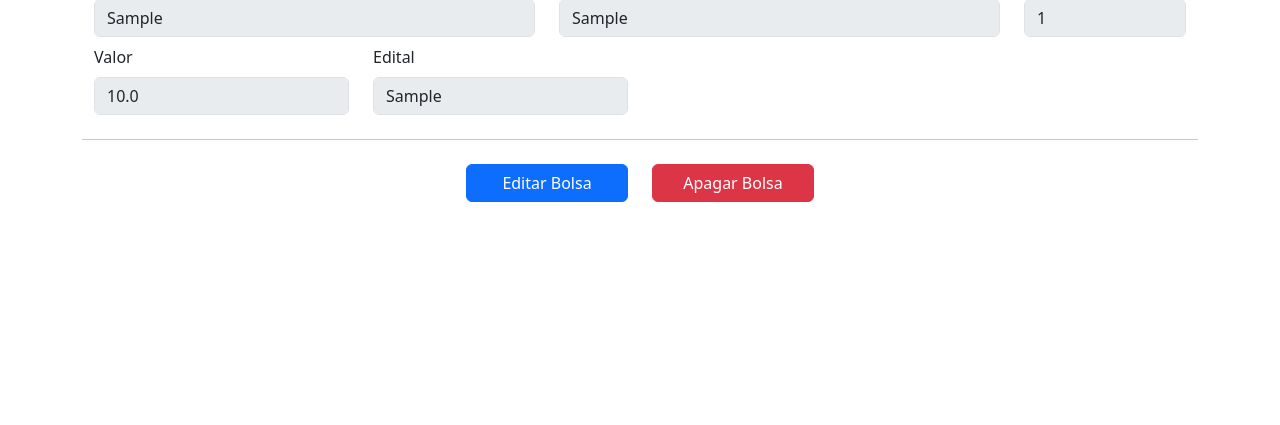
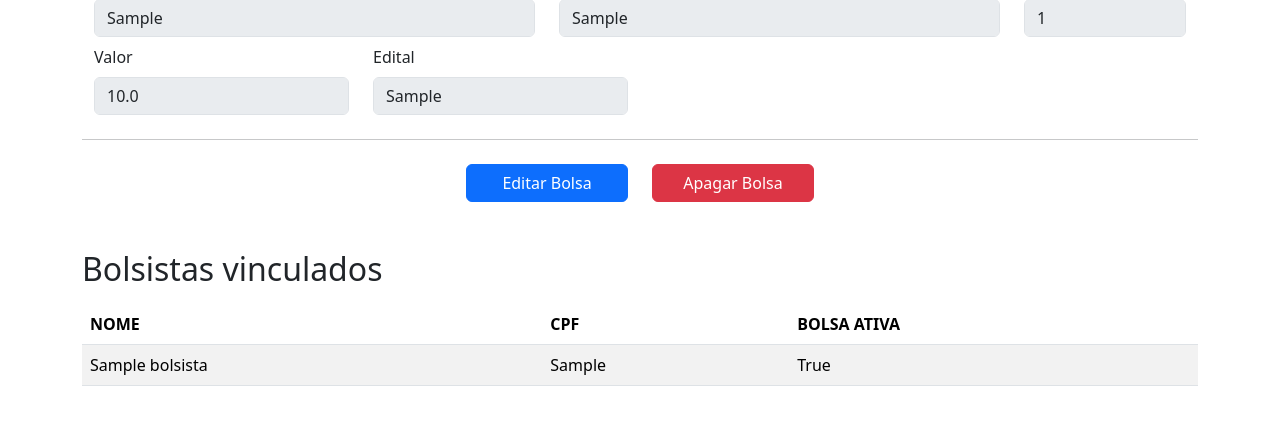
Before and after one commit to GTI-SESPB/bolsistas, a Flask app: template src/templates/bolsas/visualizar.html in a window 1280 px wide. Shown: the part 221-646 px from the top of the page. Run offline with Flask 3, Linux system fonts and the light colour scheme; the template is opened without the code that fills it: values that come from a table or form of the project are taken from there, others are empty; tables that the repository leaves empty hold one stand-in row (values such as "Sample post").

Commit message:
feat: lista os bolsistas vinculados a uma bolsa

```diff
--- a/src/templates/bolsas/visualizar.html
+++ b/src/templates/bolsas/visualizar.html
@@ -52,6 +52,27 @@
     </div>
   </div>
 </div>
+<div class="mt-5">
+  <h2>Bolsistas vinculados</h2>
+  <table class="table table-striped mt-3">
+    <thead>
+      <tr>
+        <th scope="col">NOME</th>
+        <th scope="col">CPF</th>
+        <th scope="col">BOLSA ATIVA</th>
+      </tr>
+    </thead>
+    <tbody>
+      {% for bolsista in bolsa.bolsistas %}
+      <tr style="cursor: pointer;" onclick="redirecionar('{{ url_for("bolsistas.visualizar", id=bolsista.bolsista.id) }}')">
+        <td scope="col">{{ bolsista.bolsista.nome }}</td>
+        <td scope="col">{{ bolsista.bolsista.cpf }}</td>
+        <td scope="col">{{ bolsista.bolsista.bolsa_ativa }}</td>
+      </tr>
+      {% endfor %}
+    </tbody>
+  </table>
+</div>
 <div class="modal fade" id="deleteModal" tabindex="-1" aria-labelledby="deleteModalLabel" aria-hidden="true">
   <div class="modal-dialog">
     <div class="modal-content">
```
